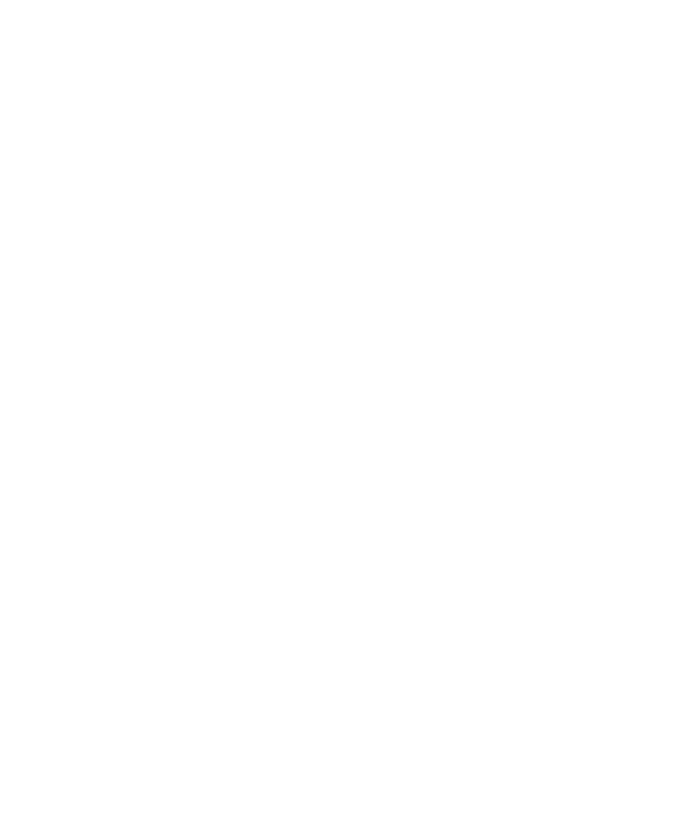
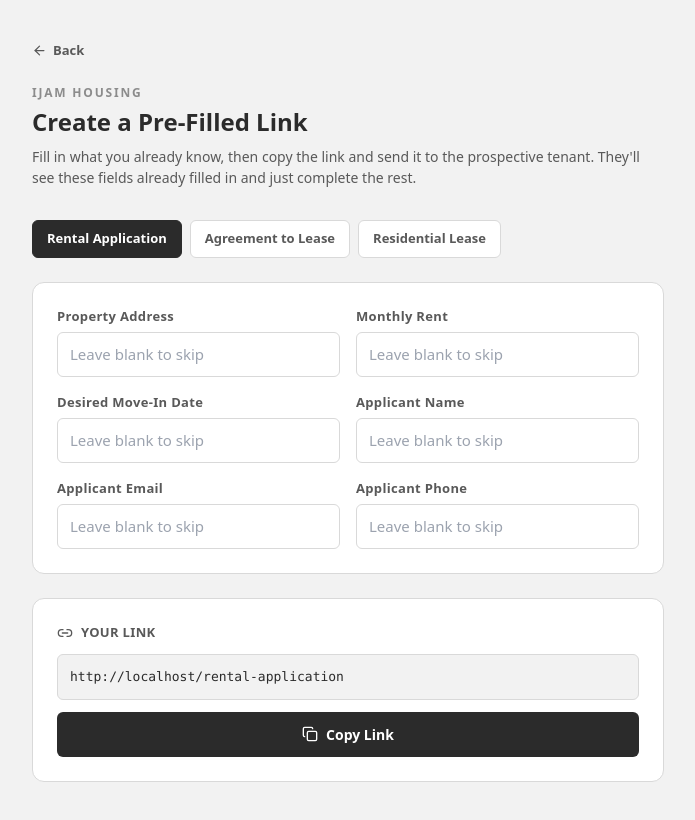
Before and after one commit to DoTheRidiculous/ijam-rental-app, a React (Vite) app: page /create-link in a window 1280 px wide. Before the commit this address had no page. Shown: the whole page, without its empty margins (292-987 px from the left). Built offline with nearby package versions, Linux system fonts and the light colour scheme.

Commit message:
Add files via upload

```diff
--- a/src/AgreementToLeaseApp.jsx
+++ b/src/AgreementToLeaseApp.jsx
@@ -24,6 +24,19 @@
   signerEmail: "",
 };
 
+// Query params a link can pre-fill, e.g. ?address=123+Main+St&landlord=Jane&rent=1200&tenant=John+Doe&email=john@email.com
+const QUERY_MAP = [
+  ["address", "propertyAddress"],
+  ["landlord", "landlordName"],
+  ["rent", "monthlyRent"],
+  ["tenant", "tenant1Name"],
+  ["email", "signerEmail"],
+  ["commence", "leaseCommencementDate"],
+  ["security", "securityDeposit"],
+  ["reservation", "reservationDeposit"],
+  ["deadline", "finalLeaseDeadline"],
+];
+
 function AgreementToLeaseForm() {
   const [step, setStep] = useState(0);
   const [form, setForm] = useState(emptyForm);
@@ -31,7 +44,7 @@
   const [resultMessage, setResultMessage] = useState("");
   const [resultLink, setResultLink] = useState(null);
 
-  const draft = useDraftStorage("draft:agreement-to-lease", emptyForm, setForm);
+  const draft = useDraftStorage("draft:agreement-to-lease", emptyForm, setForm, QUERY_MAP);
 
   const set = (key) => (e) => {
     const val = e && e.target ? (e.target.type === "checkbox" ? e.target.checked : e.target.value) : e;
@@ -155,7 +168,7 @@
 
   return (
     <div className="min-h-screen" style={{ backgroundColor: PALEGREY }}>
-      <AppHeader eyebrow="IJAM HOUSING" title="Agreement to Lease" step={step} totalSteps={STEPS.length} restoredNotice={draft.restoredNotice} />
+      <AppHeader eyebrow="IJAM HOUSING" title="Agreement to Lease" step={step} totalSteps={STEPS.length} noticeText={draft.noticeText} />
 
       <div className="max-w-2xl mx-auto px-5 py-6">
         <div className="flex items-center gap-2 mb-6">
--- a/src/Landing.jsx
+++ b/src/Landing.jsx
@@ -1,5 +1,5 @@
 import React from "react";
-import { FileText, FileSignature, Home as HomeIcon, ArrowRight } from "lucide-react";
+import { FileText, FileSignature, Home as HomeIcon, ArrowRight, Link2 } from "lucide-react";
 import { CHARCOAL, SLATE, MIDGREY, LIGHTGREY, PALEGREY } from "./formKit.jsx";
 
 const LINKS = [
@@ -35,6 +35,21 @@
             </a>
           ))}
         </div>
+
+        <a
+          href="/create-link"
+          className="flex items-center gap-4 bg-white border rounded-xl p-5 mt-3 transition-shadow hover:shadow-sm"
+          style={{ borderColor: LIGHTGREY }}
+        >
+          <div className="w-11 h-11 rounded-lg flex items-center justify-center flex-shrink-0" style={{ backgroundColor: PALEGREY }}>
+            <Link2 size={20} color={CHARCOAL} />
+          </div>
+          <div className="flex-1">
+            <p className="text-[16px] font-bold" style={{ color: CHARCOAL }}>Create a Pre-Filled Link</p>
+            <p className="text-[13px]" style={{ color: SLATE }}>For staff — build a link with a few fields already filled in for a specific tenant.</p>
+          </div>
+          <ArrowRight size={18} color={MIDGREY} />
+        </a>
       </div>
     </div>
   );
--- /dev/null
+++ b/src/LinkBuilder.jsx
@@ -0,0 +1,163 @@
+import React, { useState } from "react";
+import { Link2, Copy, Check, ArrowLeft } from "lucide-react";
+import { Field, TextInput, CHARCOAL, SLATE, MIDGREY, LIGHTGREY, PALEGREY } from "./formKit.jsx";
+
+const DOC_TYPES = [
+  {
+    key: "rental-application",
+    label: "Rental Application",
+    path: "/rental-application",
+    fields: [
+      { key: "address", label: "Property Address" },
+      { key: "rent", label: "Monthly Rent" },
+      { key: "movein", label: "Desired Move-In Date" },
+      { key: "tenant", label: "Applicant Name" },
+      { key: "email", label: "Applicant Email" },
+      { key: "phone", label: "Applicant Phone" },
+    ],
+  },
+  {
+    key: "agreement-to-lease",
+    label: "Agreement to Lease",
+    path: "/agreement-to-lease",
+    fields: [
+      { key: "address", label: "Property Address" },
+      { key: "landlord", label: "Landlord / Owner Name" },
+      { key: "rent", label: "Monthly Rent" },
+      { key: "security", label: "Security Deposit" },
+      { key: "reservation", label: "Reservation Deposit" },
+      { key: "commence", label: "Lease Commencement Date" },
+      { key: "tenant", label: "Tenant Name" },
+      { key: "email", label: "Tenant Email" },
+    ],
+  },
+  {
+    key: "residential-lease",
+    label: "Residential Lease",
+    path: "/residential-lease",
+    fields: [
+      { key: "address", label: "Premises Address" },
+      { key: "landlord", label: "Landlord / Owner Name" },
+      { key: "rent", label: "Monthly Rent" },
+      { key: "security", label: "Security Deposit" },
+      { key: "start", label: "Commencement Date" },
+      { key: "end", label: "Expiration Date" },
+      { key: "term", label: "Lease Term" },
+      { key: "tenant", label: "Tenant Name" },
+      { key: "email", label: "Tenant Email" },
+    ],
+  },
+];
+
+export default function LinkBuilder() {
+  const [docKey, setDocKey] = useState(DOC_TYPES[0].key);
+  const [values, setValues] = useState({});
+  const [copied, setCopied] = useState(false);
+
+  const doc = DOC_TYPES.find((d) => d.key === docKey);
+
+  const switchDoc = (key) => {
+    setDocKey(key);
+    setValues({});
+    setCopied(false);
+  };
+
+  const set = (key) => (e) => {
+    setValues((v) => ({ ...v, [key]: e.target.value }));
+    setCopied(false);
+  };
+
+  const buildLink = () => {
+    const origin = typeof window !== "undefined" ? window.location.origin : "";
+    const params = new URLSearchParams();
+    doc.fields.forEach((f) => {
+      const v = (values[f.key] || "").trim();
+      if (v) params.set(f.key, v);
+    });
+    const qs = params.toString();
+    return `${origin}${doc.path}${qs ? `?${qs}` : ""}`;
+  };
+
+  const link = buildLink();
+
+  const copyLink = async () => {
+    try {
+      await navigator.clipboard.writeText(link);
+      setCopied(true);
+      setTimeout(() => setCopied(false), 2000);
+    } catch (e) {
+      // clipboard API unavailable — user can still select and copy manually
+    }
+  };
+
+  return (
+    <div className="min-h-screen" style={{ backgroundColor: PALEGREY }}>
+      <div className="max-w-2xl mx-auto px-5 py-10">
+        <a href="/" className="inline-flex items-center gap-1.5 text-[13px] font-semibold mb-6" style={{ color: SLATE }}>
+          <ArrowLeft size={15} /> Back
+        </a>
+
+        <p className="text-[12px] font-bold tracking-[0.15em] mb-1" style={{ color: MIDGREY }}>IJAM HOUSING</p>
+        <h1 className="text-2xl font-bold mb-2" style={{ color: CHARCOAL }}>Create a Pre-Filled Link</h1>
+        <p className="text-[14px] mb-8" style={{ color: SLATE }}>
+          Fill in what you already know, then copy the link and send it to the prospective tenant. They'll see these fields already filled in and just complete the rest.
+        </p>
+
+        <div className="flex gap-2 mb-6">
+          {DOC_TYPES.map((d) => (
+            <button
+              key={d.key}
+              onClick={() => switchDoc(d.key)}
+              className="px-3.5 py-2 rounded-md text-[13px] font-semibold border"
+              style={
+                docKey === d.key
+                  ? { backgroundColor: CHARCOAL, color: "#fff", borderColor: CHARCOAL }
+                  : { backgroundColor: "#fff", color: SLATE, borderColor: LIGHTGREY }
+              }
+            >
+              {d.label}
+            </button>
+          ))}
+        </div>
+
+        <div className="bg-white rounded-xl border p-5 sm:p-6 mb-6" style={{ borderColor: LIGHTGREY }}>
+          <div className="grid grid-cols-2 gap-4">
+            {doc.fields.map((f) => (
+              <Field key={f.key} label={f.label}>
+                <TextInput value={values[f.key] || ""} onChange={set(f.key)} placeholder="Leave blank to skip" />
+              </Field>
+            ))}
+          </div>
+        </div>
+
+        <div className="bg-white rounded-xl border p-5 sm:p-6" style={{ borderColor: LIGHTGREY }}>
+          <div className="flex items-center gap-2 mb-3">
+            <Link2 size={16} color={SLATE} />
+            <span className="text-[13px] font-bold tracking-wide" style={{ color: SLATE }}>YOUR LINK</span>
+          </div>
+          <div
+            className="text-[13px] font-mono p-3 rounded-md mb-3 break-all"
+            style={{ backgroundColor: PALEGREY, color: CHARCOAL, border: `1px solid ${LIGHTGREY}` }}
+          >
+            {link}
+          </div>
+          <button
+            onClick={copyLink}
+            className="w-full flex items-center justify-center gap-2 py-3 rounded-md text-[14px] font-bold text-white"
+            style={{ backgroundColor: CHARCOAL }}
+          >
+            {copied ? (
+              <>
+                <Check size={16} /> Copied
+              </>
+            ) : (
+              <>
+                <Copy size={16} /> Copy Link
+              </>
+            )}
+          </button>
+        </div>
+      </div>
+    </div>
+  );
+}
--- a/src/RentalApplicationApp.jsx
+++ b/src/RentalApplicationApp.jsx
@@ -32,6 +32,19 @@
   signerEmail: "",
 };
 
+// Query params a link can pre-fill, e.g. ?address=123+Main+St&rent=1200&tenant=Jane+Doe&email=jane@email.com
+const QUERY_MAP = [
+  ["address", "propertyAddress"],
+  ["unit", "unitNo"],
+  ["movein", "moveInDate"],
+  ["rent", "monthlyRent"],
+  ["term", "leaseTermRequested"],
+  ["tenant", "fullName"],
+  ["phone", "phone"],
+  ["email", "email"],
+  ["email", "signerEmail"],
+];
+
 function RentalApplicationForm() {
   const [step, setStep] = useState(0);
   const [form, setForm] = useState(emptyForm);
@@ -39,7 +52,7 @@
   const [resultMessage, setResultMessage] = useState("");
   const [resultLink, setResultLink] = useState(null);
 
-  const draft = useDraftStorage("draft:rental-application", emptyForm, setForm);
+  const draft = useDraftStorage("draft:rental-application", emptyForm, setForm, QUERY_MAP);
 
   const set = (key) => (e) => {
     const val = e && e.target ? (e.target.type === "checkbox" ? e.target.checked : e.target.value) : e;
@@ -184,7 +197,7 @@
 
   return (
     <div className="min-h-screen" style={{ backgroundColor: PALEGREY }}>
-      <AppHeader eyebrow="IJAM HOUSING" title="Rental Application" step={step} totalSteps={STEPS.length} restoredNotice={draft.restoredNotice} />
+      <AppHeader eyebrow="IJAM HOUSING" title="Rental Application" step={step} totalSteps={STEPS.length} noticeText={draft.noticeText} />
 
       <div className="max-w-2xl mx-auto px-5 py-6">
         <div className="flex items-center gap-2 mb-6">
--- a/src/ResidentialLeaseApp.jsx
+++ b/src/ResidentialLeaseApp.jsx
@@ -27,6 +27,19 @@
   signerEmail: "",
 };
 
+// Query params a link can pre-fill, e.g. ?address=123+Main+St&landlord=Jane&rent=1200&tenant=John+Doe&email=john@email.com
+const QUERY_MAP = [
+  ["address", "premisesAddress"],
+  ["landlord", "landlordName"],
+  ["rent", "monthlyRent"],
+  ["tenant", "tenant1Name"],
+  ["email", "signerEmail"],
+  ["start", "commencementDate"],
+  ["end", "expirationDate"],
+  ["term", "leaseTerm"],
+  ["security", "securityDeposit"],
+];
+
 function ResidentialLeaseForm() {
   const [step, setStep] = useState(0);
   const [form, setForm] = useState(emptyForm);
@@ -34,7 +47,7 @@
   const [resultMessage, setResultMessage] = useState("");
   const [resultLink, setResultLink] = useState(null);
 
-  const draft = useDraftStorage("draft:residential-lease", emptyForm, setForm);
+  const draft = useDraftStorage("draft:residential-lease", emptyForm, setForm, QUERY_MAP);
 
   const set = (key) => (e) => {
     const val = e && e.target ? (e.target.type === "checkbox" ? e.target.checked : e.target.value) : e;
@@ -171,7 +184,7 @@
 
   return (
     <div className="min-h-screen" style={{ backgroundColor: PALEGREY }}>
-      <AppHeader eyebrow="IJAM HOUSING" title="Residential Lease" step={step} totalSteps={STEPS.length} restoredNotice={draft.restoredNotice} />
+      <AppHeader eyebrow="IJAM HOUSING" title="Residential Lease" step={step} totalSteps={STEPS.length} noticeText={draft.noticeText} />
 
       <div className="max-w-2xl mx-auto px-5 py-6">
         <div className="flex items-center gap-2 mb-6">
--- a/src/formKit.jsx
+++ b/src/formKit.jsx
@@ -128,12 +128,35 @@
   }
 }
 
-// ---------- Draft autosave (localStorage) ----------
-export function useDraftStorage(storageKey, emptyForm, setForm) {
+// ---------- Draft autosave (localStorage) + link prefill ----------
+// queryFieldMap: array of [queryParamKey, formFieldKey] pairs. A query key can
+// map to more than one form field (e.g. ?email= filling both a contact email
+// and the signer email).
+export function useDraftStorage(storageKey, emptyForm, setForm, queryFieldMap) {
   const [restoredNotice, setRestoredNotice] = useState(false);
+  const [prefilledNotice, setPrefilledNotice] = useState(false);
   const storageAvailable = typeof window !== "undefined" && !!window.localStorage;
 
   useEffect(() => {
+    // 1. A prefilled link takes priority over any old draft in this browser.
+    if (queryFieldMap && queryFieldMap.length && typeof window !== "undefined") {
+      const params = new URLSearchParams(window.location.search);
+      const seed = {};
+      let matched = false;
+      queryFieldMap.forEach(([queryKey, formKey]) => {
+        const v = params.get(queryKey);
+        if (v) {
+          seed[formKey] = v;
+          matched = true;
+        }
+      });
+      if (matched) {
+        setForm((f) => ({ ...f, ...seed }));
+        setPrefilledNotice(true);
+        return;
+      }
+    }
+    // 2. Otherwise, restore any saved draft for this browser/device.
     if (!storageAvailable) return;
     try {
       const raw = window.localStorage.getItem(storageKey);
@@ -159,7 +182,13 @@
     } catch (e) { /* ignore */ }
   };
 
-  return { restoredNotice, save, clear, storageAvailable };
+  const noticeText = prefilledNotice
+    ? "Some details were pre-filled for you — double check them before submitting."
+    : restoredNotice
+    ? "Your previous progress was restored."
+    : null;
+
+  return { restoredNotice, prefilledNotice, noticeText, save, clear, storageAvailable };
 }
 
 // ---------- PDF export ----------
@@ -252,13 +281,13 @@
 }
 
 // ---------- Layout shell ----------
-export function AppHeader({ eyebrow, title, step, totalSteps, restoredNotice }) {
+export function AppHeader({ eyebrow, title, step, totalSteps, noticeText }) {
   return (
     <div className="bg-white border-b" style={{ borderColor: LIGHTGREY }}>
       <div className="max-w-2xl mx-auto px-5 py-5">
         <p className="text-[12px] font-bold tracking-[0.15em] mb-1" style={{ color: MIDGREY }}>{eyebrow}</p>
         <h1 className="text-2xl font-bold" style={{ color: CHARCOAL }}>{title}</h1>
-        {restoredNotice && <p className="text-[12px] mt-1" style={{ color: MIDGREY }}>Your previous progress was restored.</p>}
+        {noticeText && <p className="text-[12px] mt-1" style={{ color: MIDGREY }}>{noticeText}</p>}
       </div>
       <div className="max-w-2xl mx-auto px-5 pb-4 flex gap-1">
         {Array.from({ length: totalSteps }).map((_, i) => (
--- a/src/main.jsx
+++ b/src/main.jsx
@@ -2,6 +2,7 @@
 import ReactDOM from "react-dom/client";
 import { BrowserRouter, Routes, Route } from "react-router-dom";
 import Landing from "./Landing.jsx";
+import LinkBuilder from "./LinkBuilder.jsx";
 import RentalApplicationApp from "./RentalApplicationApp.jsx";
 import AgreementToLeaseApp from "./AgreementToLeaseApp.jsx";
 import ResidentialLeaseApp from "./ResidentialLeaseApp.jsx";
@@ -12,6 +13,7 @@
     <BrowserRouter>
       <Routes>
         <Route path="/" element={<Landing />} />
+        <Route path="/create-link" element={<LinkBuilder />} />
         <Route path="/rental-application" element={<RentalApplicationApp />} />
         <Route path="/agreement-to-lease" element={<AgreementToLeaseApp />} />
         <Route path="/residential-lease" element={<ResidentialLeaseApp />} />
```
